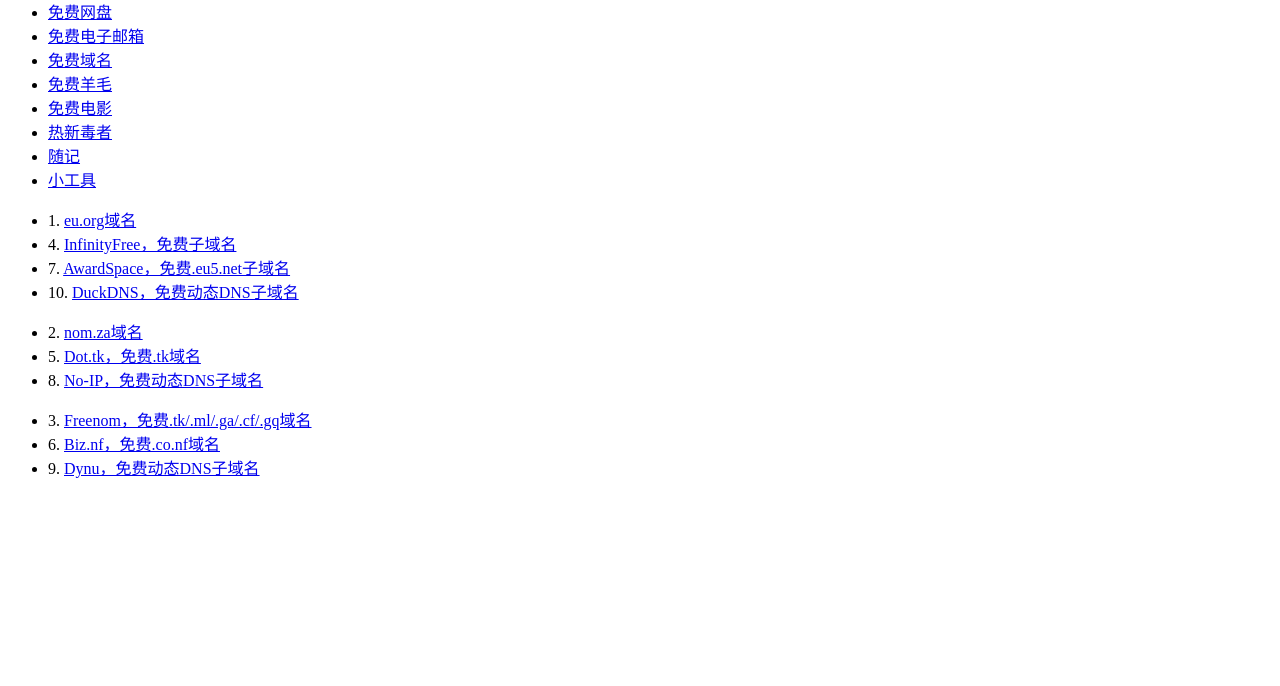
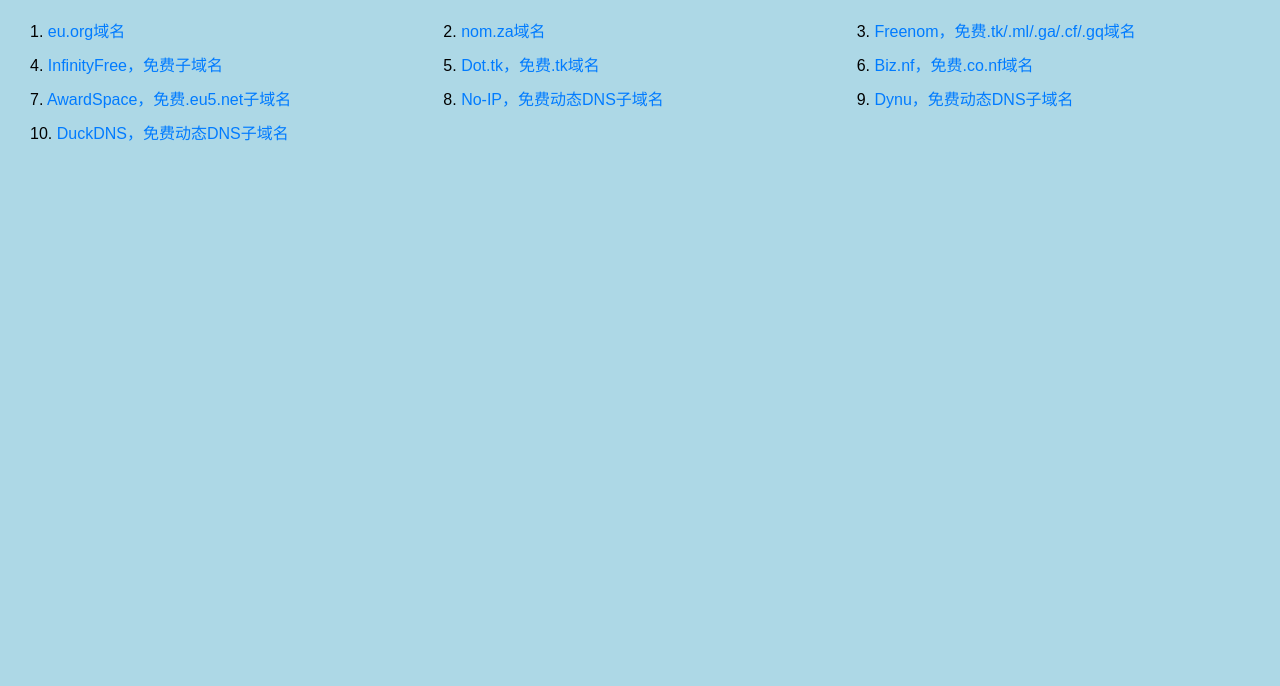
Before and after one commit to Limkon/website, a plain HTML site: page domain/yumian.html in a window 1280 px wide. Shown: the part 114-800 px from the top of the page. Drawn offline with Linux system fonts and the light colour scheme; files that its build step writes are made by us from their sources; the site is published under a folder, as on GitHub Pages, so addresses that start at the root find nothing.

Commit message:
Update yumian.html

```diff
--- a/domain/yumian.html
+++ b/domain/yumian.html
@@ -4,7 +4,7 @@
     <meta charset="UTF-8">
     <meta name="viewport" content="width=device-width, initial-scale=1.0">
     <title>免费资源网</title>
-    <link rel="stylesheet" href="/styles.css"> <!-- 确保路径正确 -->
+    <link rel="stylesheet" href="./styles.css"> <!-- 确保路径正确 -->
 </head>
 <body>
     <!-- 顶部导航栏 -->
```
